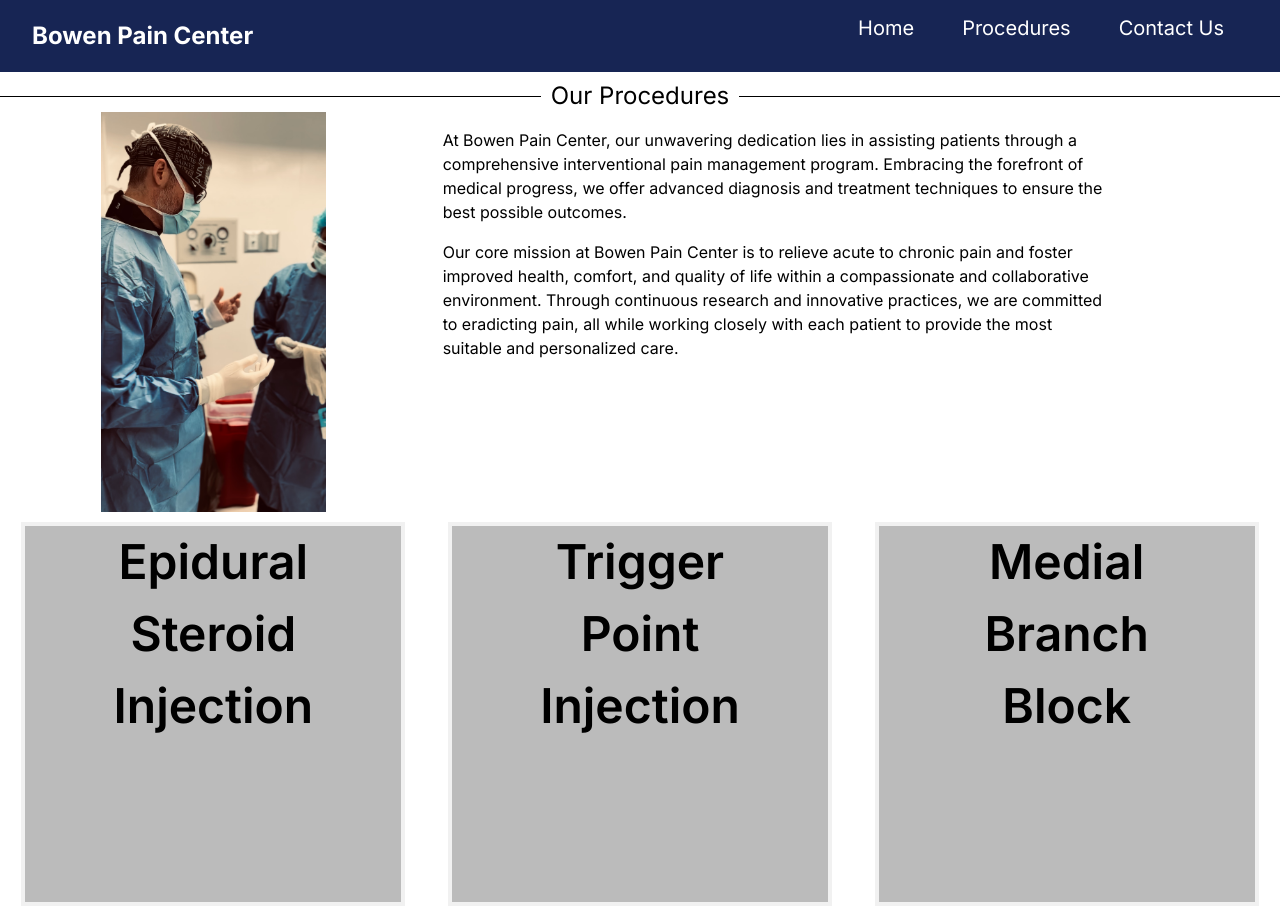
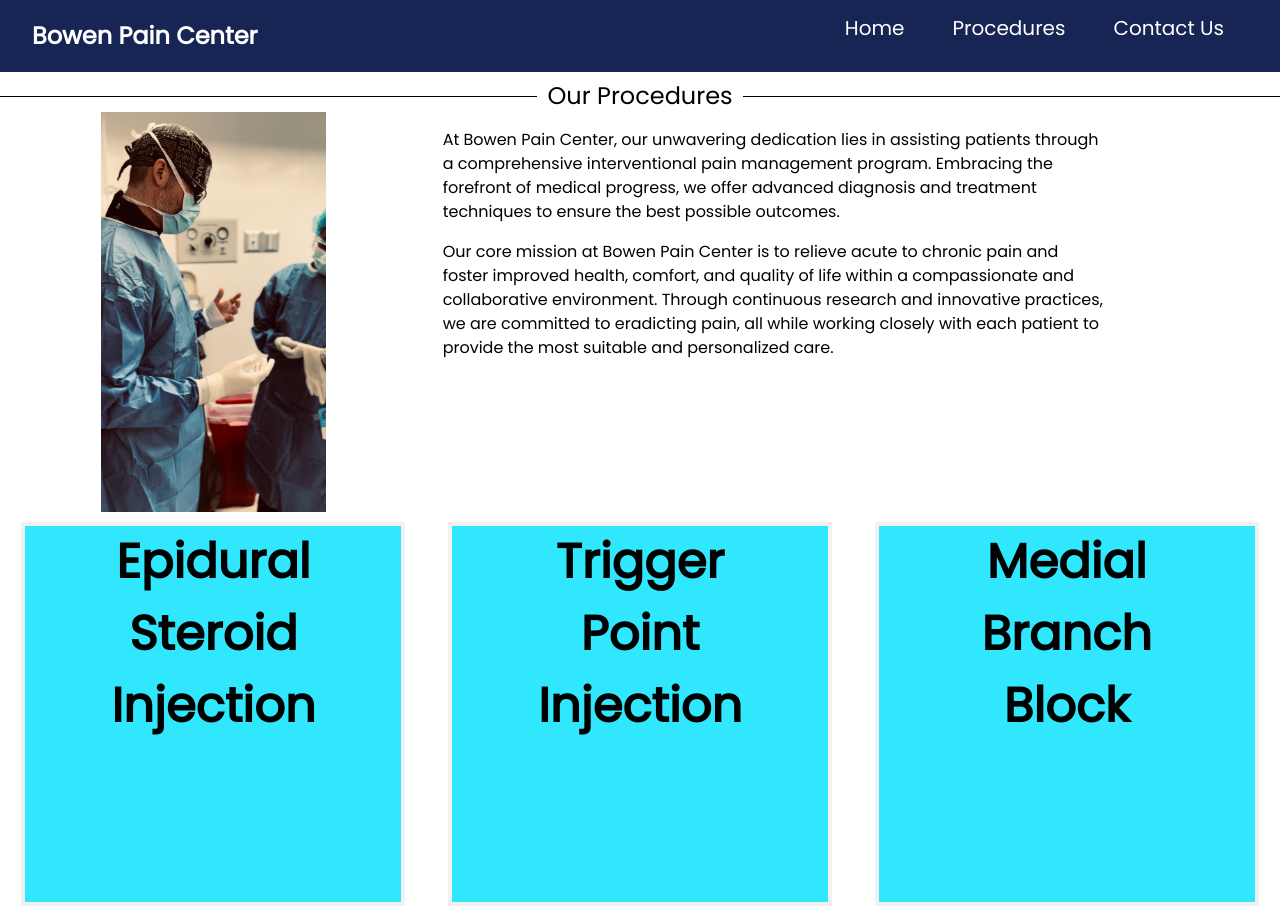
Before and after one commit to federicodez/bpc, a Next.js app: page /procedures in a window 1280 px wide. Shown: the top 924 px of the page. Built offline with nearby package versions, Linux system fonts and the light colour scheme; no server answers.

Commit message:
changed font

```diff
--- a/src/app/globals.css
+++ b/src/app/globals.css
@@ -44,8 +44,6 @@ footer {
 /************card transformation************/
 .card {
   background-color: transparent;
-  /* width: 400px; */
-  /* height: 450px; */
   margin: 10px 0;
   transition: ease all 2.3s;
   border: 4px solid #f1f1f1;
@@ -54,8 +52,6 @@ footer {
 }
 .card-inner {
   position: relative;
-  /* width: 100%; */
-  /* height: 100%; */
   text-align: center;
   transition: ease all 2.3s;
   transform-style: preserve-3d;
@@ -66,15 +62,13 @@ footer {
 .card-front,
 .card-back {
   position: absolute;
-  /* width: 100%; */
-  /* height: 100%; */
   -webkit-backface-visibility: hidden; /* Safari */
   backface-visibility: hidden;
 }
 .card-front {
   font-weight: 600;
   font-size: 3em;
-  background-color: #bbb;
+  background-color: #30e7fd;
   color: black;
 }
 .card-back {
--- a/src/app/layout.tsx
+++ b/src/app/layout.tsx
@@ -1,9 +1,10 @@
 import "./globals.css";
 import type { Metadata } from "next";
-import { Inter } from "next/font/google";
+import { Inter, Poppins } from "next/font/google";
 import Navbar from "../components/navbar";
 
 const inter = Inter({ subsets: ["latin"] });
+const poppins = Poppins({ weight: ["400"], subsets: ["devanagari"] });
 
 export const metadata: Metadata = {
   title: "Bowen Pain Center",
@@ -16,7 +17,12 @@ export default function RootLayout({
 }) {
   return (
     <html lang="en">
-      <body className={`${inter.className}`}>
+      <head>
+        <script
+          src={`//maps.googleapis.com/maps/api/js?key=${process.env.API_KEY}`}
+        ></script>
+      </head>
+      <body className={`${poppins.className} ${inter.className}`}>
         <Navbar />
         {children}
       </body>
--- a/src/app/page.tsx
+++ b/src/app/page.tsx
@@ -1,7 +1,6 @@
 import Image from "next/image";
 import profilePic from "./images/profilePic.jpg";
 import operation from "./images/alex-op3.jpeg";
-import photoShopped from "./images/alex-photoshop.jpeg";
 
 export default async function Home() {
   // const patients = await prisma.patient.findMany();
@@ -60,7 +59,7 @@ export default async function Home() {
         <div className="grid mb-6 grid-cols-1 md:grid-cols-3">
           <Image
             className="profile-image object-contain md:object-right"
-            src={photoShopped}
+            src={profilePic}
             alt="profile picture"
           />
           <div className="text-center m-4 md:col-span-2 md:text-left">
--- /dev/null
+++ b/src/components/email.ts
@@ -0,0 +1,28 @@
+import nodemailer from "nodemailer";
+
+type EmailPayload = {
+  to: string;
+  subject: string;
+  text: string;
+};
+
+const smtpOptions = {
+  host: process.env.SMTP_HOST || "smtp.mailtrap.io",
+  port: parseInt(process.env.SMTP_PORT || "465"),
+  secure: false,
+  auth: {
+    user: process.env.SMTP_USER,
+    pass: process.env.SMTP_PASSWORD,
+  },
+};
+
+export const sendEmail = async (data: EmailPayload) => {
+  const transporter = nodemailer.createTransport({
+    ...smtpOptions,
+  });
+
+  return await transporter.sendMail({
+    from: process.env.SMTP_FROM_EMAIL,
+    ...data,
+  });
+};
```
Also changed, not shown: 1 other file (tests, documents, lock files or other folders).
